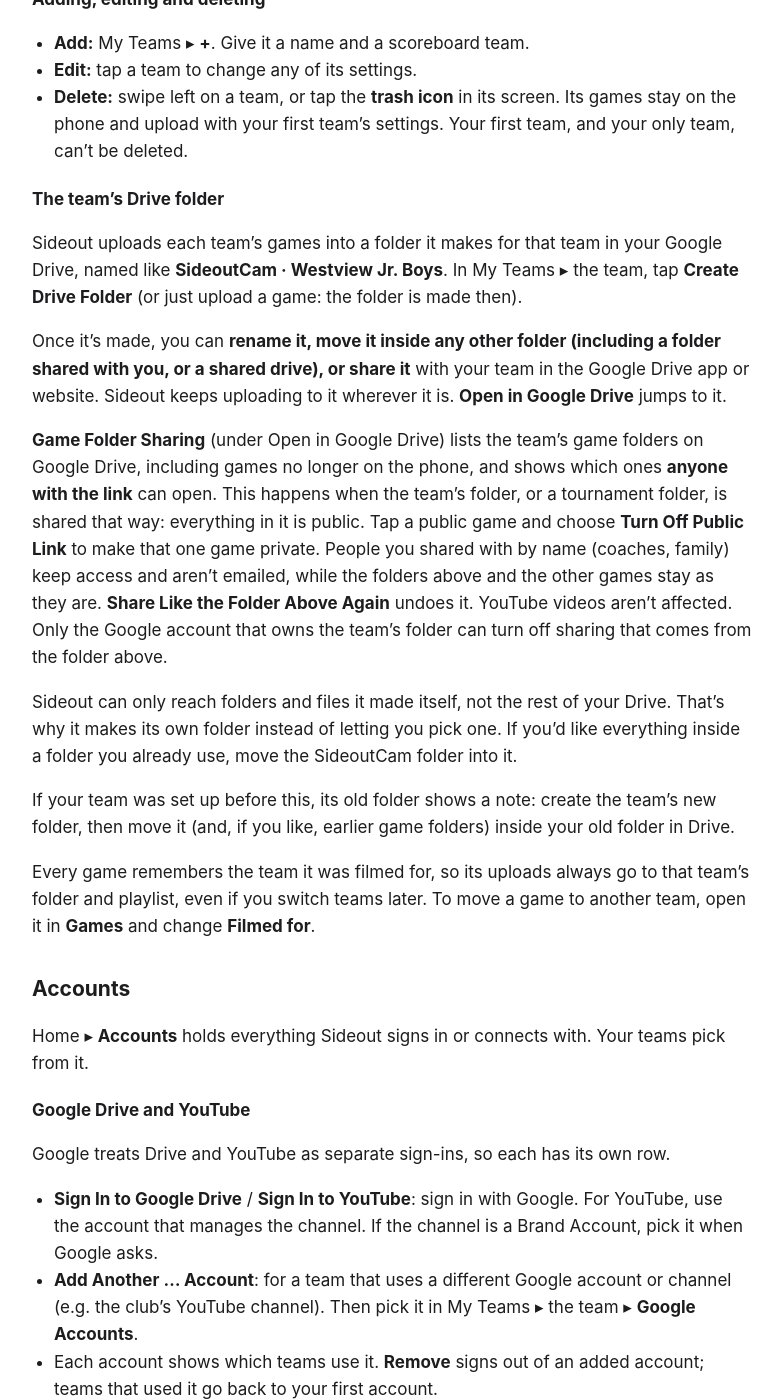
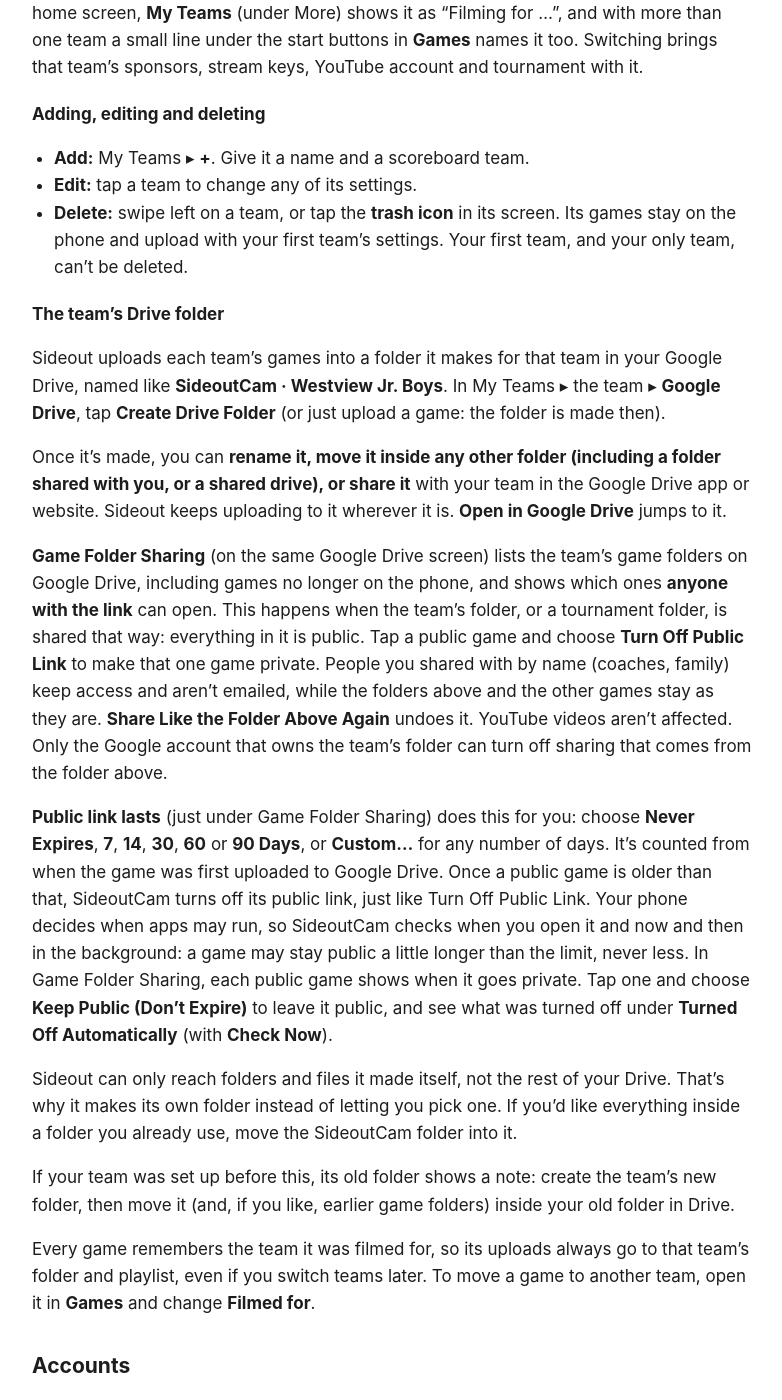
Before and after one commit to johncraigcole/sideout-site, a Jekyll site: the page built from help/02-My-Teams-and-Accounts.md, in a window 1280 px wide and 1400 px high, scrolled down 865 px. Shown: the whole window, without its empty margins (248-1030 px from the left). Built offline with Jekyll 4.4.1, drawn with Linux system fonts in a browser that asks for light colours; some of the changed text lies outside the part shown.

Commit message:
Publish site and help pages (2026-10-20)

```diff
--- a/help/02-My-Teams-and-Accounts.md
+++ b/help/02-My-Teams-and-Accounts.md
@@ -11,9 +11,11 @@
 
 - **Scoreboard team**: its name, colors and logo on the scoreboard (always listed first, e.g. "Westview vs. Eastside").
 - **Roster**: tap it to open the team's players on their own screen (number, first name and an optional **Position**: Left Side, Right Side, Setter, Middle or Libero), for lineups, substitutions and highlight tags. Players listed as Libero come first when you pick a set's liberos (see Game Day ▸ Lineup and substitutions).
-- **Google accounts**: which Drive and YouTube accounts it uploads and streams with.
-- **Drive folder and YouTube playlist**: where its games go. See [The team's Drive folder](#the-teams-drive-folder) below.
-- **Stream keys**: which Facebook and Custom RTMP keys it goes live with.
+- **Google Drive**: which Drive account it uploads with, its Drive folder, Game Folder Sharing and how long public links last. See [The team's Drive folder](#the-teams-drive-folder) below.
+- **YouTube**: which YouTube account it uploads and goes live with, its playlist, and how highlights go to YouTube.
+- **Live Streaming**: which Facebook and Custom RTMP keys it goes live with.
+
+Google Drive, YouTube and Live Streaming each open their own screen from the team's screen, with a line under each saying how it's set up.
 - **Sponsors**: shown on its game recordings and streams.
 - **Tournament**: the tournament its games are currently filed under.
 
@@ -29,11 +31,13 @@
 
 ### The team's Drive folder
 
-Sideout uploads each team's games into a folder it makes for that team in your Google Drive, named like **SideoutCam · Westview Jr. Boys**. In My Teams ▸ the team, tap **Create Drive Folder** (or just upload a game: the folder is made then).
+Sideout uploads each team's games into a folder it makes for that team in your Google Drive, named like **SideoutCam · Westview Jr. Boys**. In My Teams ▸ the team ▸ **Google Drive**, tap **Create Drive Folder** (or just upload a game: the folder is made then).
 
 Once it's made, you can **rename it, move it inside any other folder (including a folder shared with you, or a shared drive), or share it** with your team in the Google Drive app or website. Sideout keeps uploading to it wherever it is. **Open in Google Drive** jumps to it.
 
-**Game Folder Sharing** (under Open in Google Drive) lists the team's game folders on Google Drive, including games no longer on the phone, and shows which ones **anyone with the link** can open. This happens when the team's folder, or a tournament folder, is shared that way: everything in it is public. Tap a public game and choose **Turn Off Public Link** to make that one game private. People you shared with by name (coaches, family) keep access and aren't emailed, while the folders above and the other games stay as they are. **Share Like the Folder Above Again** undoes it. YouTube videos aren't affected. Only the Google account that owns the team's folder can turn off sharing that comes from the folder above.
+**Game Folder Sharing** (on the same Google Drive screen) lists the team's game folders on Google Drive, including games no longer on the phone, and shows which ones **anyone with the link** can open. This happens when the team's folder, or a tournament folder, is shared that way: everything in it is public. Tap a public game and choose **Turn Off Public Link** to make that one game private. People you shared with by name (coaches, family) keep access and aren't emailed, while the folders above and the other games stay as they are. **Share Like the Folder Above Again** undoes it. YouTube videos aren't affected. Only the Google account that owns the team's folder can turn off sharing that comes from the folder above.
+
+**Public link lasts** (just under Game Folder Sharing) does this for you: choose **Never Expires**, **7**, **14**, **30**, **60** or **90 Days**, or **Custom…** for any number of days. It's counted from when the game was first uploaded to Google Drive. Once a public game is older than that, SideoutCam turns off its public link, just like Turn Off Public Link. Your phone decides when apps may run, so SideoutCam checks when you open it and now and then in the background: a game may stay public a little longer than the limit, never less. In Game Folder Sharing, each public game shows when it goes private. Tap one and choose **Keep Public (Don't Expire)** to leave it public, and see what was turned off under **Turned Off Automatically** (with **Check Now**).
 
 Sideout can only reach folders and files it made itself, not the rest of your Drive. That's why it makes its own folder instead of letting you pick one. If you'd like everything inside a folder you already use, move the SideoutCam folder into it.
 
@@ -50,7 +54,7 @@
 Google treats Drive and YouTube as separate sign-ins, so each has its own row.
 
 - **Sign In to Google Drive** / **Sign In to YouTube**: sign in with Google. For YouTube, use the account that manages the channel. If the channel is a Brand Account, pick it when Google asks.
-- **Add Another … Account**: for a team that uses a different Google account or channel (e.g. the club's YouTube channel). Then pick it in My Teams ▸ the team ▸ **Google Accounts**.
+- **Add Another … Account**: for a team that uses a different Google account or channel (e.g. the club's YouTube channel). Then pick it in My Teams ▸ the team ▸ **Google Drive** or **YouTube**.
 - Each account shows which teams use it. **Remove** signs out of an added account; teams that used it go back to your first account.
 
 Changing a team's account clears its folder or playlist (they belong to the old account): a new folder is made in the new account, and you choose a new playlist.
--- a/privacy.html
+++ b/privacy.html
@@ -48,7 +48,7 @@
     <li>Creates and updates a "Game Summary" Google Doc in the game's folder: each set's score, the players who played (by first name and number), stats, and links to the videos.</li>
     <li>Keeps a small "SideoutCam Game.json" file in each game's folder (the game's teams, scores, lineups, stats and highlight tags), and downloads highlight clips SideoutCam uploaded when you make a player reel from Google Drive.</li>
     <li>Keeps a backup of your SideoutCam setup in a "SideoutCam Backup" folder: your teams and logos, rosters (first names, numbers and positions), team settings, the names of your stream keys (not the keys) and sponsors, so you can restore them on a new or reinstalled phone.</li>
-    <li>When you open Game Folder Sharing, reads who each of your team's game folders is shared with (including the email addresses of people you shared it with), to show which games anyone with the link can open. When you ask, it turns off a game's public link and adds the people it was shared with by name back to that game's folder, without emailing them. These email addresses are only shown on your phone, never stored or sent anywhere else. SideoutCam never shares anything itself.</li>
+    <li>When you open Game Folder Sharing, reads who each of your team's game folders is shared with (including the email addresses of people you shared it with), to show which games anyone with the link can open. When you ask, or automatically after the number of days you choose for a team (Public link lasts), it turns off a game's public link and adds the people it was shared with by name back to that game's folder, without emailing them. These email addresses are only shown on your phone, never stored or sent anywhere else. SideoutCam never shares anything itself.</li>
     <li>Shows your email address in the app, so you know which account is signed in.</li>
   </ul>
   </div>
```
Also changed, not shown: help/09-After-the-Game.md (+2 -2 lines).
